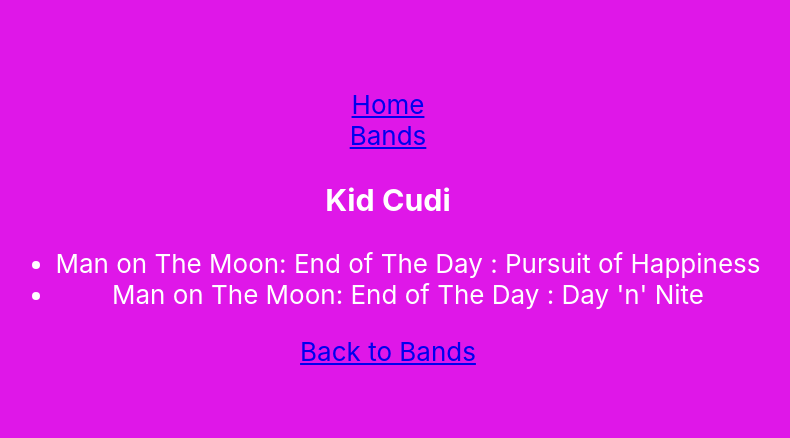
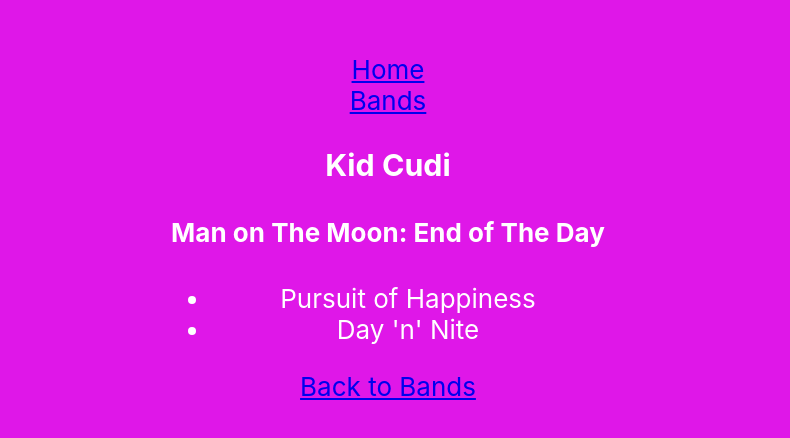
Before and after one commit to A-DiRusso/music-browser-app, a React (Create React App) app: page /kidcudi in a window 1280 px wide. Shown: the part 172-610 px from the top of the page, without its empty margins (252-1042 px from the left). Built offline with nearby package versions, Linux system fonts and the light colour scheme.

Commit message:
fixes kidcudi's renders

```diff
--- a/src/KidCudi.js
+++ b/src/KidCudi.js
@@ -13,12 +13,17 @@
         }
     }
     render() {
+        // const albumName = Object.values(this.state.albums.name)
+        const albumName = Object.values(this.state.albums.name);
+        // const songsArray = albumsArray.splice(1);
+        // console.log(songsArray);
+        const kidCudiSongs = this.state.albums.songs.map((song, i) => (<li key={i}>{song}</li>))
+
       return (
           <div>
               <h3>Kid Cudi</h3>
-              <ul>
-                  {this.state.albums.songs.map((song, i) => (<li key={i}>{this.state.albums.name} : {song}</li>))}
-              </ul>
+              <h4>{albumName}</h4>
+              <ul>{kidCudiSongs}</ul>
               <Link to="/bands">Back to Bands</Link>
           </div>
       )
```
